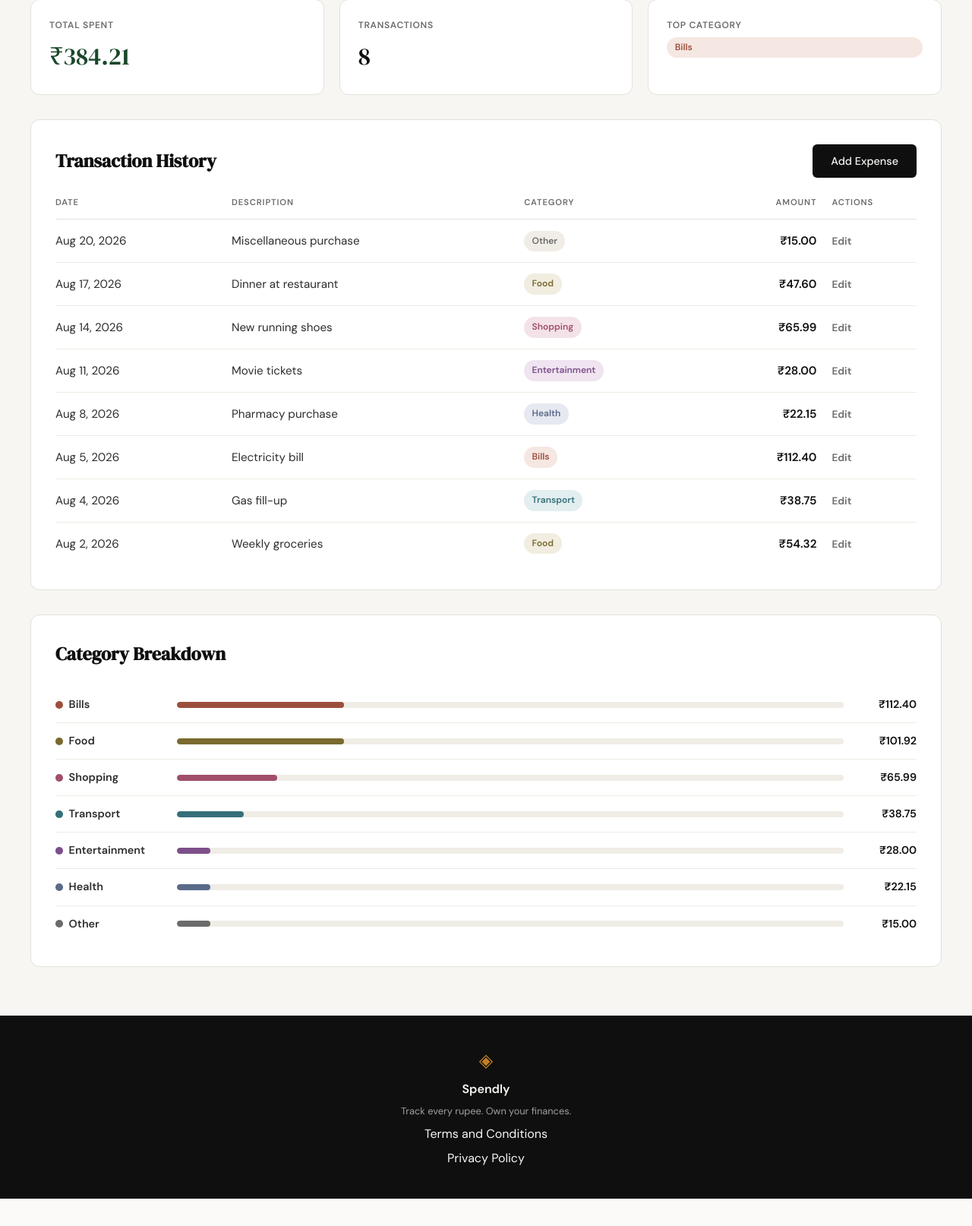
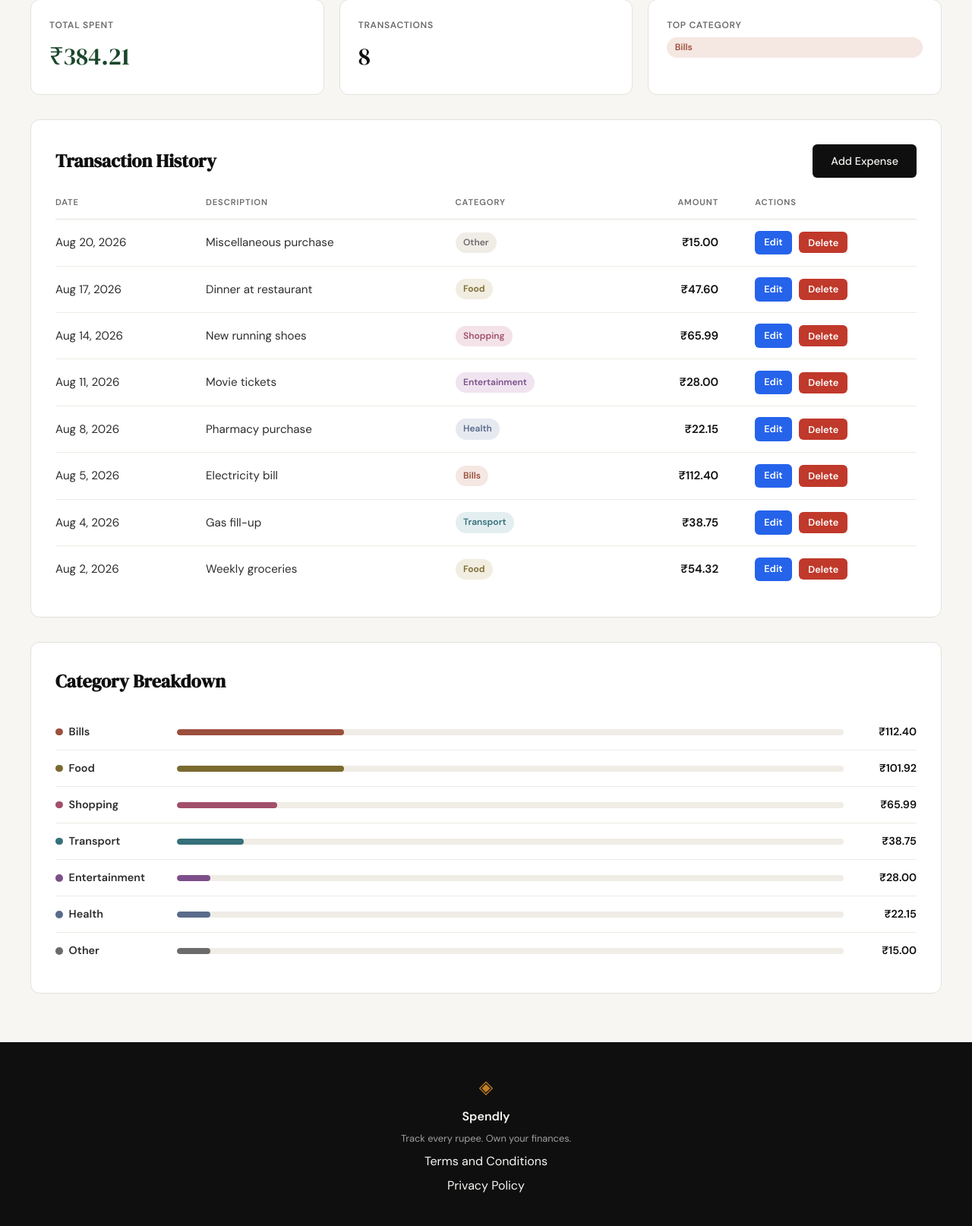
Before and after one commit to ram063527/spendly, a Flask app: page /profile in a window 1280 px wide. Shown: the part 494-2108 px from the top of the page at 76% size. Before the commit the page ends 2072 px from the top, so only its background shows below. Run offline with Flask 3, Linux system fonts and the light colour scheme; the visitor is signed in with stand-in values (Sample User, id 1); data comes from the database, SQL or seed files in the repository; some libraries are stand-ins or nearby versions.

Commit message:
Implemented delete expense

```diff
--- a/app.py
+++ b/app.py
@@ -13,6 +13,7 @@ from database.queries import (
     get_summary_stats,
     get_user_by_id,
     insert_expense,
+    remove_expense,
     update_expense,
 )
 
@@ -277,9 +278,19 @@ def edit_expense(id):
     abort(405)
 
 
-@app.route("/expenses/<int:id>/delete")
+@app.route("/expenses/<int:id>/delete", methods=["POST"])
 def delete_expense(id):
-    return "Delete expense — coming in Step 9"
+    if not session.get("user_id"):
+        return redirect(url_for("login"))
+
+    user_id = session["user_id"]
+    expense = get_expense_by_id(id, user_id)
+    if expense is None:
+        abort(404)
+
+    remove_expense(id, user_id)
+    flash("Expense deleted.", "success")
+    return redirect(url_for("profile"))
 
 
 if __name__ == "__main__":
--- a/database/queries.py
+++ b/database/queries.py
@@ -146,3 +146,18 @@ def update_expense(expense_id, user_id, amount, category, expense_date, descript
         conn.commit()
     finally:
         conn.close()
+
+
+def remove_expense(expense_id, user_id):
+    """Deletes an expense row, scoped to both id and user_id so a user can
+    never delete another user's expense. A non-existent id or mismatched
+    user_id simply affects 0 rows — no error is raised."""
+    conn = get_db()
+    try:
+        conn.execute(
+            "DELETE FROM expenses WHERE id = ? AND user_id = ?",
+            (expense_id, user_id),
+        )
+        conn.commit()
+    finally:
+        conn.close()
--- a/static/css/profile.css
+++ b/static/css/profile.css
@@ -270,6 +270,11 @@
     text-align: right;
 }
 
+.profile-table thead th.amount-col,
+.profile-table tbody td.amount-cell {
+    padding-right: clamp(1.5rem, 4vw, 3rem);
+}
+
 .profile-table tbody td {
     padding: 0.9rem 0;
     border-bottom: 1px solid var(--border-soft);
@@ -287,16 +292,10 @@
     font-variant-numeric: tabular-nums;
 }
 
-.profile-action-link {
-    color: var(--ink-muted);
-    font-size: 0.85rem;
-    font-weight: 600;
-    text-decoration: none;
-}
-
-.profile-action-link:hover {
-    color: var(--accent);
-    text-decoration: underline;
+.profile-actions {
+    display: flex;
+    align-items: center;
+    gap: 0.6rem;
 }
 
 /* ------------------------------------------------------------------ */
--- a/static/css/style.css
+++ b/static/css/style.css
@@ -16,6 +16,8 @@
     --accent-2-light: #fdf3e3;
     --danger: #c0392b;
     --danger-light: #fdecea;
+    --info: #2563eb;
+    --info-light: #eaf1fd;
 
     --cat-food: #7a6a2f;
     --cat-food-light: #f1ede0;
@@ -372,6 +374,25 @@ a { color: inherit; text-decoration: none; }
 
 .btn-ghost:hover { background: var(--accent); }
 
+.btn-action {
+    display: inline-block;
+    padding: 0.35rem 0.75rem;
+    border-radius: var(--radius-sm);
+    font-family: var(--font-body);
+    font-size: 0.8rem;
+    font-weight: 600;
+    border: none;
+    cursor: pointer;
+    text-decoration: none;
+    transition: background 0.2s;
+}
+
+.btn-edit { background: var(--info); color: var(--paper-card); }
+.btn-edit:hover { background: var(--info-light); color: var(--info); }
+
+.btn-delete { background: var(--danger); color: var(--paper-card); }
+.btn-delete:hover { background: var(--danger-light); color: var(--danger); }
+
 /* ------------------------------------------------------------------ */
 /* Features section                                                    */
 /* ------------------------------------------------------------------ */
--- a/templates/profile.html
+++ b/templates/profile.html
@@ -85,7 +85,14 @@
                                 <span class="category-badge category-badge--{{ txn.category|lower }}">{{ txn.category }}</span>
                             </td>
                             <td class="amount-cell">₹{{ "%.2f"|format(txn.amount) }}</td>
-                            <td><a href="{{ url_for('edit_expense', id=txn.id) }}" class="profile-action-link">Edit</a></td>
+                            <td>
+                                <div class="profile-actions">
+                                    <a href="{{ url_for('edit_expense', id=txn.id) }}" class="btn-action btn-edit">Edit</a>
+                                    <form action="{{ url_for('delete_expense', id=txn.id) }}" method="POST" style="display:inline" onsubmit="return confirm('Delete this expense?');">
+                                        <button type="submit" class="btn-action btn-delete">Delete</button>
+                                    </form>
+                                </div>
+                            </td>
                         </tr>
                         {% endfor %}
                     </tbody>
```
Also changed, not shown: tests/test_delete_expense.py (added, +176 -0 lines).
